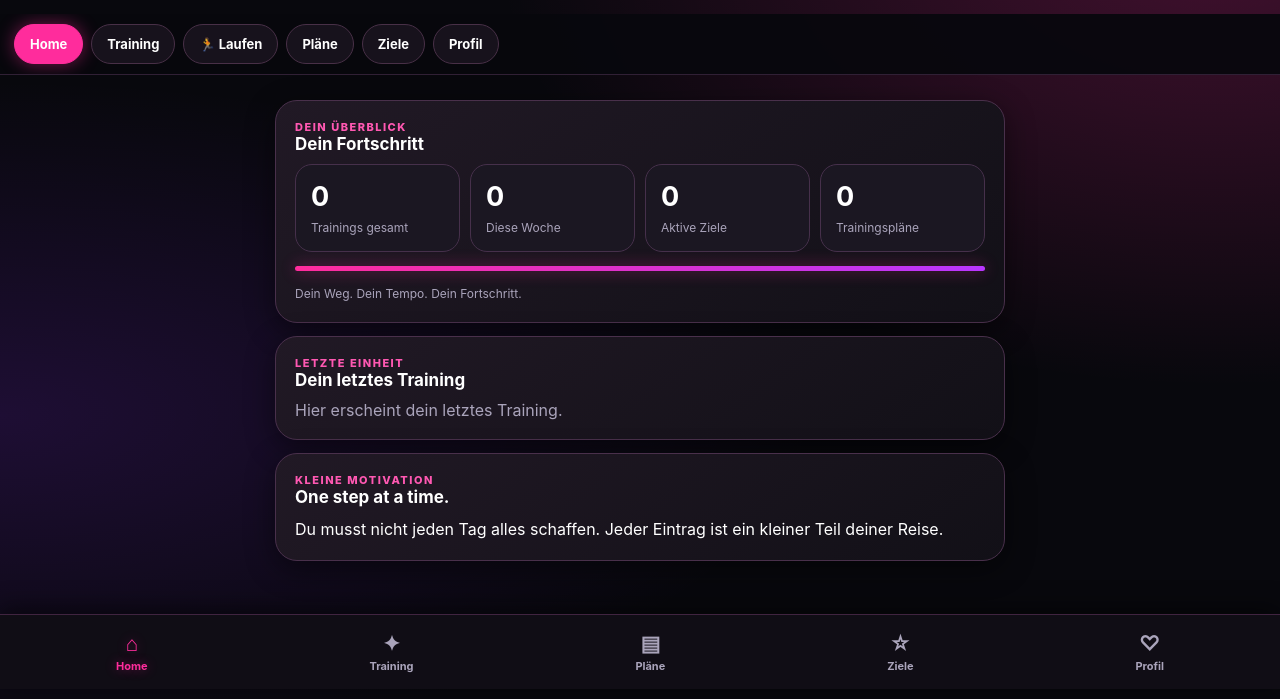
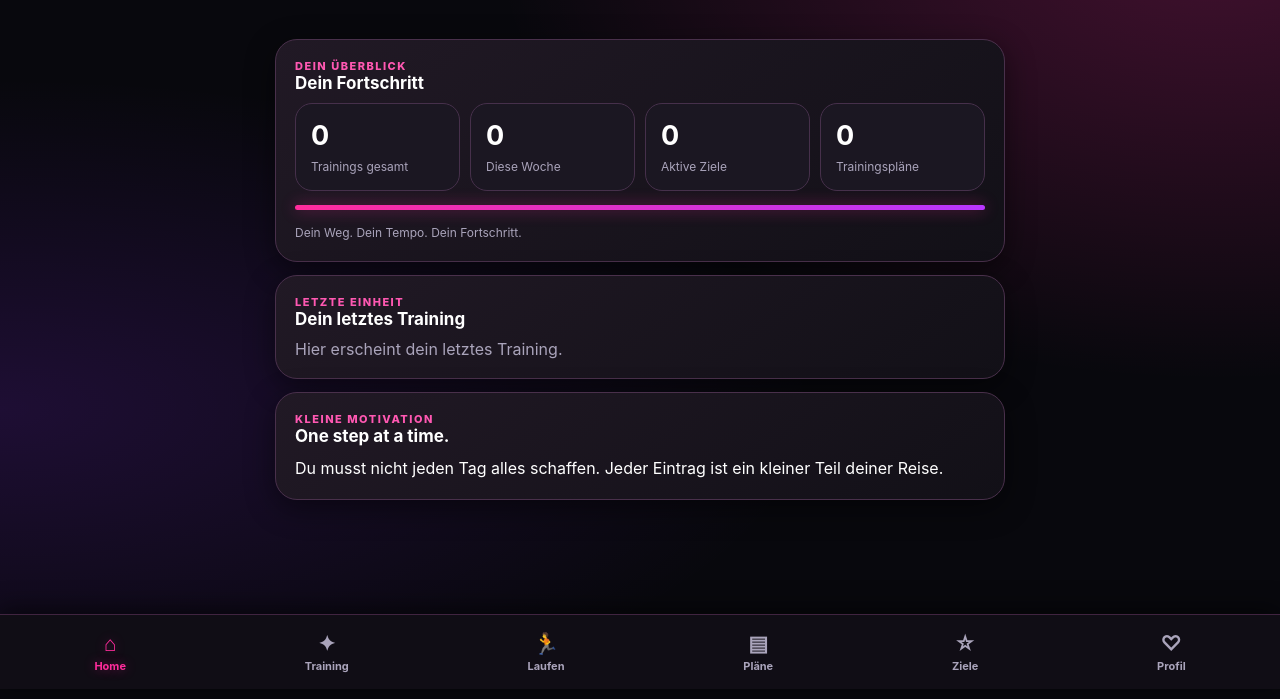
Before and after one commit to sky2yar/HYPR, a plain HTML site: page index.html in a window 1280 px wide. Shown: the part 111-810 px from the top of the page. Drawn offline with Linux system fonts and the light colour scheme.

Commit message:
index.html aktualisieren

```diff
--- a/index.html
+++ b/index.html
@@ -424,14 +424,7 @@ input:focus, select:focus, textarea:focus {
   <div class="tagline">YOUR TRAINING SPACE ✦</div>
 </header>
 
-<nav id="topNav">
-  <button class="active" onclick="showPage('home',this)">Home</button>
-  <button onclick="showPage('training',this)">Training</button>
-  <button onclick="showPage('running',this)">🏃 Laufen</button>
-  <button onclick="showPage('plans',this)">Pläne</button>
-  <button onclick="showPage('goals',this)">Ziele</button>
-  <button onclick="showPage('profile',this)">Profil</button>
-</nav>
+
 
 <main>
 <section id="home" class="page active">
@@ -593,6 +586,7 @@ input:focus, select:focus, textarea:focus {
 <div class="bottom-nav">
   <button class="active" onclick="bottomGo('home',this)"><span>⌂</span>Home</button>
   <button onclick="bottomGo('training',this)"><span>✦</span>Training</button>
+  <button onclick="bottomGo('running',this)"><span>🏃</span>Laufen</button>
   <button onclick="bottomGo('plans',this)"><span>▤</span>Pläne</button>
   <button onclick="bottomGo('goals',this)"><span>☆</span>Ziele</button>
   <button onclick="bottomGo('profile',this)"><span>♡</span>Profil</button>
```
